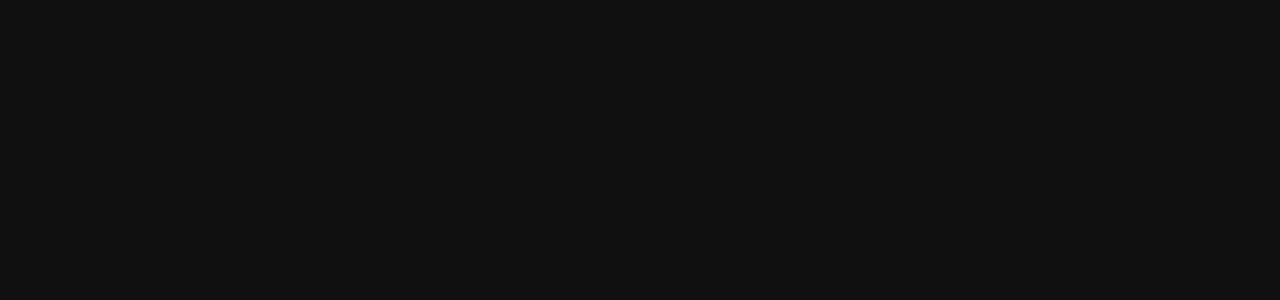
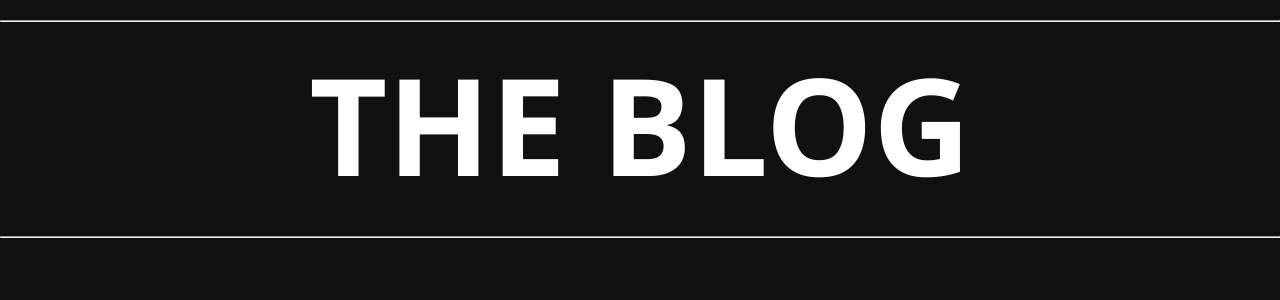
Before and after one commit to Paulo1402/Angular-Blog, an Angular app: page / in a window 1280 px wide. Shown: the top 300 px of the page. Built offline with nearby package versions, Linux system fonts and the light colour scheme.

Commit message:
add home page

```diff
--- a/src/app/app.component.html
+++ b/src/app/app.component.html
@@ -1 +1,2 @@
+<app-menu-title></app-menu-title>
 <router-outlet></router-outlet>
--- a/src/app/app.module.ts
+++ b/src/app/app.module.ts
@@ -7,6 +7,7 @@
 import { MenuTitleComponent } from './components/menu-title/menu-title.component';
 import { BigCardComponent } from './components/big-card/big-card.component';
 import { SmallCardComponent } from './components/small-card/small-card.component';
+import { HomeComponent } from './pages/home/home.component';
 
 @NgModule({
   declarations: [
@@ -14,7 +15,8 @@
     MenuBarComponent,
     MenuTitleComponent,
     BigCardComponent,
-    SmallCardComponent
+    SmallCardComponent,
+    HomeComponent
   ],
   imports: [
     BrowserModule,
--- /dev/null
+++ b/src/app/pages/home/home.component.html
@@ -0,0 +1 @@
+<p>home works!</p>
```
Also changed, not shown: src/app/pages/home/home.component.ts (added, +10 -0 lines), src/app/pages/home/home.component.css (added).
